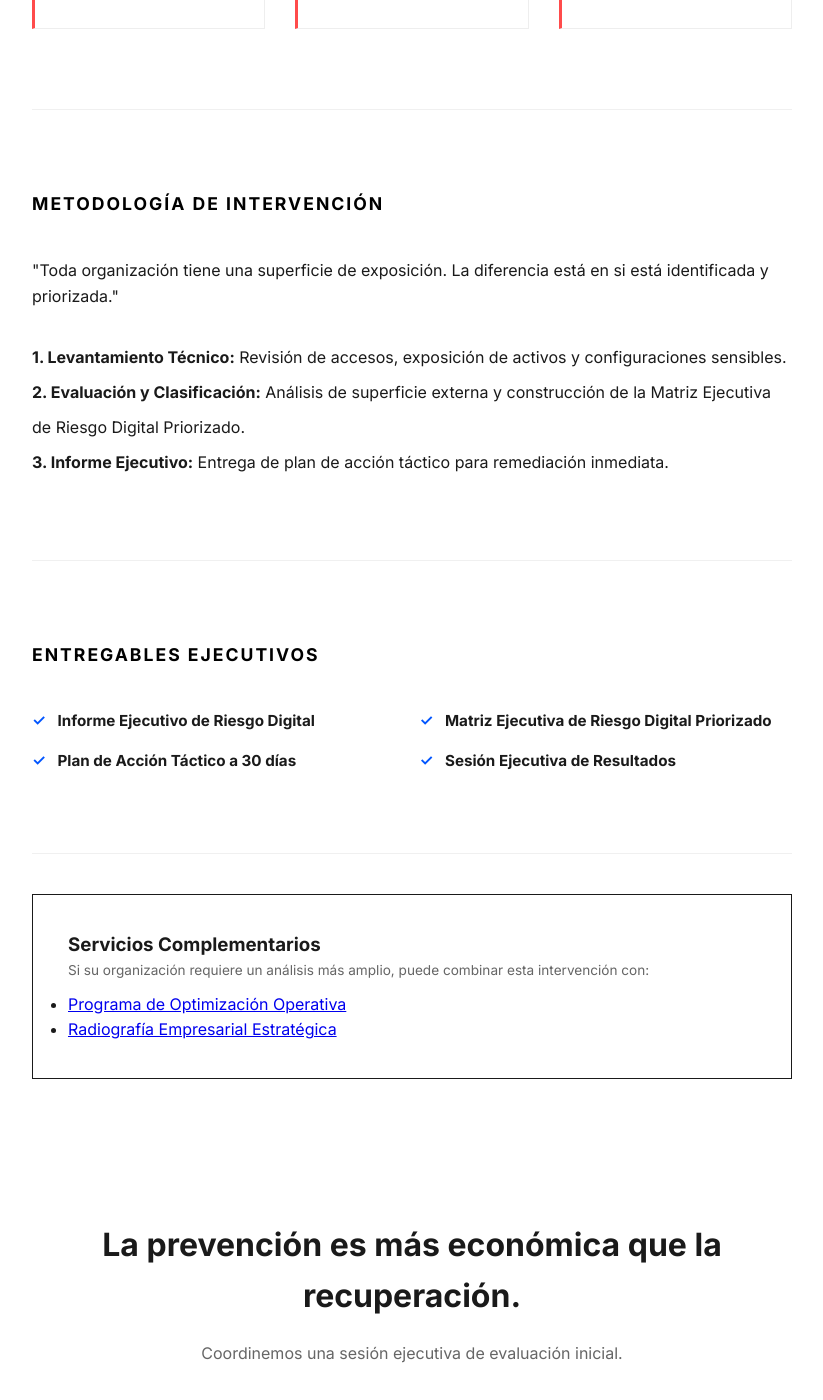
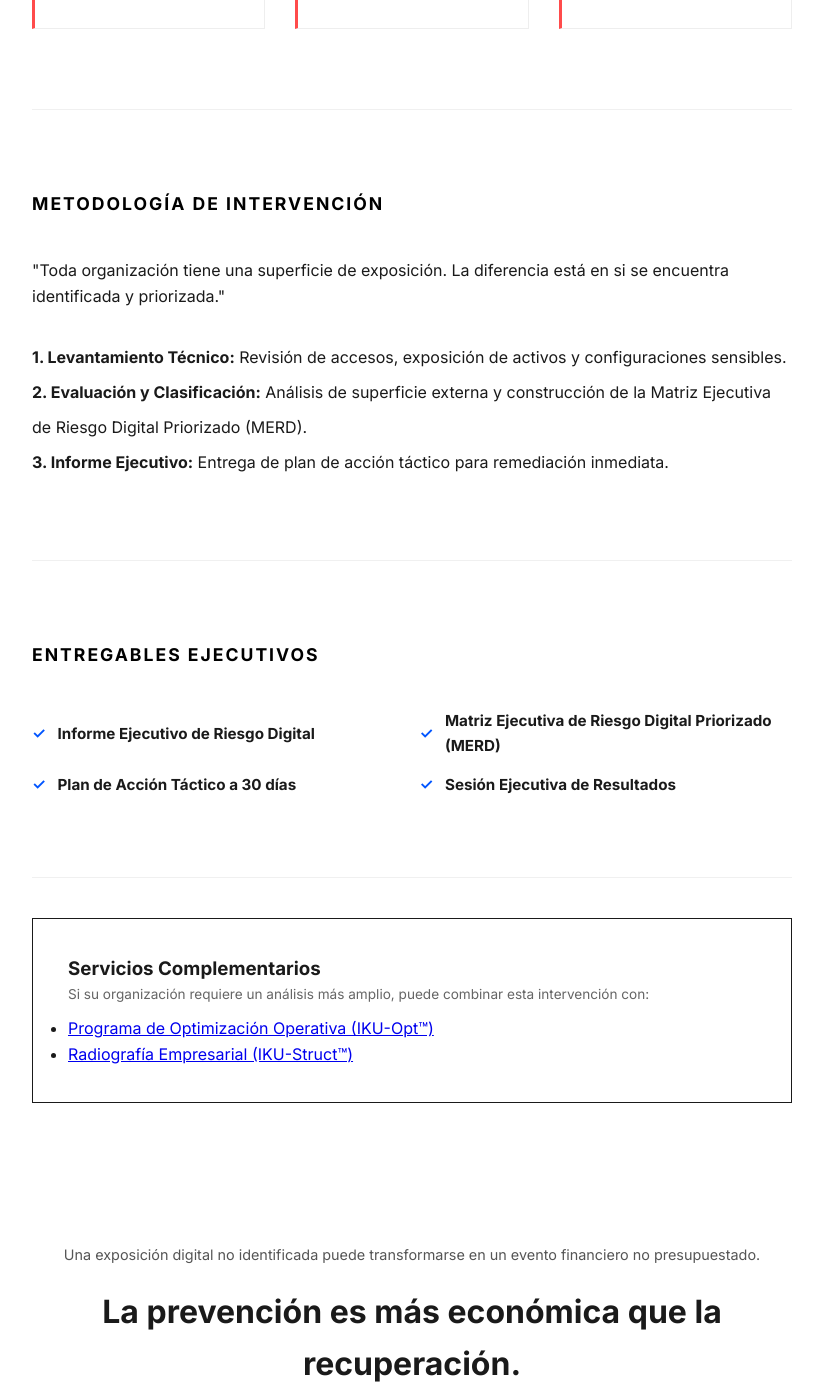
Before and after one commit to IKUBERT/ikubert.github.io, a Jekyll site: the page built from servicios/diagnostico-digital.html, in a window 1280 px wide and 1400 px high, scrolled down 1173 px. Shown: the whole window, without its empty margins (228-1051 px from the left). Built offline with Jekyll 4.4.1, drawn with Linux system fonts in a browser that asks for light colours; some of the changed text lies outside the part shown.

Commit message:
Revise content and structure in diagnostico-digital.html

```diff
--- a/servicios/diagnostico-digital.html
+++ b/servicios/diagnostico-digital.html
@@ -2,61 +2,147 @@
 layout: default
 title: Diagnóstico Inicial de Riesgo Digital | IKUBERT
 ---
+
 <div class="landing-container">
+
     <section class="hero-l">
         <span class="auth-line">Evaluación Estratégica de Riesgo Digital</span>
         <span class="framework-tag" style="color: #0055ff;">Framework IKU-Risk™</span>
-        <p style="font-size:0.75rem; color:#888; margin-bottom:15px; font-weight:600;">Modelo de evaluación estructurada de superficie de exposición empresarial.</p>
+        <p style="font-size:0.75rem; color:#888; margin-bottom:15px; font-weight:600;">
+            Metodología estructurada para identificación y priorización de exposición digital empresarial.
+        </p>
+
         <h1>¿Está realmente protegida su empresa frente a un incidente digital?</h1>
-        <p>Un incidente digital puede interrumpir contratos, bloquear facturación y comprometer información crítica.</p>
-        <span class="meta-hero"><strong>Duración estimada:</strong> 10 días | <strong>Enfoque:</strong> Identificación y Priorización</span>
-        <p style="font-size:0.75rem; color:#777; margin-top:10px;">El plazo puede ajustarse según complejidad y alcance validado en sesión inicial.</p>
-        <a href="{{ site.baseurl }}/contacto" class="btn-main" style="margin-top:40px;">Solicitar Evaluación Inicial</a>
+
+        <p>
+            Un incidente digital puede interrumpir contratos vigentes, bloquear la facturación y comprometer información estratégica.
+        </p>
+
+        <span class="meta-hero">
+            <strong>Duración estimada:</strong> 10 días |
+            <strong>Enfoque:</strong> Identificación, Clasificación y Priorización de Riesgo
+        </span>
+
+        <p style="font-size:0.75rem; color:#777; margin-top:10px;">
+            El plazo puede ajustarse según complejidad y alcance validado en sesión inicial.
+        </p>
+
+        <a href="{{ site.baseurl }}/contacto" class="btn-main" style="margin-top:40px;">
+            Solicitar Evaluación Inicial
+        </a>
     </section>
+
 
     <section class="section-l">
         <h2>Superficie Actual de Riesgo</h2>
-        <p style="color:#666; font-style:italic; margin-bottom:30px;">La mayoría de las organizaciones medianas presentan exposición digital sin clasificación estratégica.</p>
+
+        <p style="color:#666; font-style:italic; margin-bottom:30px;">
+            En múltiples organizaciones medianas, la exposición digital existe, pero no está clasificada estratégicamente.
+        </p>
+
         <div class="problem-box">
-            <div class="p-item" style="border-left-color: #ff4b4b;"><h4>Accesos Críticos</h4><p>Identidades manejadas sin protocolos de revocación o auditoría formal.</p></div>
-            <div class="p-item" style="border-left-color: #ff4b4b;"><h4>Servicios Expuestos</h4><p>Puertas digitales abiertas innecesariamente hacia la red pública.</p></div>
-            <div class="p-item" style="border-left-color: #ff4b4b;"><h4>Falta de Priorización</h4><p>Ausencia de una matriz que defina qué proteger primero según impacto operativo.</p></div>
+            <div class="p-item" style="border-left-color: #ff4b4b;">
+                <h4>Accesos Críticos</h4>
+                <p>Identidades manejadas sin protocolos de revocación o auditoría formal.</p>
+            </div>
+
+            <div class="p-item" style="border-left-color: #ff4b4b;">
+                <h4>Servicios Expuestos</h4>
+                <p>Puertas digitales abiertas innecesariamente hacia la red pública.</p>
+            </div>
+
+            <div class="p-item" style="border-left-color: #ff4b4b;">
+                <h4>Falta de Priorización</h4>
+                <p>Ausencia de una matriz que defina qué proteger primero según impacto operativo.</p>
+            </div>
         </div>
     </section>
 
+
     <section class="section-l">
         <h2>Metodología de Intervención</h2>
-        <p style="margin-bottom:30px;">"Toda organización tiene una superficie de exposición. La diferencia está en si está identificada y priorizada."</p>
+
+        <p style="margin-bottom:30px;">
+            "Toda organización tiene una superficie de exposición. La diferencia está en si se encuentra identificada y priorizada."
+        </p>
+
         <ul style="list-style:none; padding:0; line-height:2.2;">
-            <li><strong>1. Levantamiento Técnico:</strong> Revisión de accesos, exposición de activos y configuraciones sensibles.</li>
-            <li><strong>2. Evaluación y Clasificación:</strong> Análisis de superficie externa y construcción de la Matriz Ejecutiva de Riesgo Digital Priorizado.</li>
-            <li><strong>3. Informe Ejecutivo:</strong> Entrega de plan de acción táctico para remediación inmediata.</li>
+            <li>
+                <strong>1. Levantamiento Técnico:</strong>
+                Revisión de accesos, exposición de activos y configuraciones sensibles.
+            </li>
+
+            <li>
+                <strong>2. Evaluación y Clasificación:</strong>
+                Análisis de superficie externa y construcción de la
+                Matriz Ejecutiva de Riesgo Digital Priorizado (MERD).
+            </li>
+
+            <li>
+                <strong>3. Informe Ejecutivo:</strong>
+                Entrega de plan de acción táctico para remediación inmediata.
+            </li>
         </ul>
     </section>
 
+
     <section class="section-l">
         <h2>Entregables Ejecutivos</h2>
+
         <div class="check-list">
             <div class="check-item">Informe Ejecutivo de Riesgo Digital</div>
-            <div class="check-item">Matriz Ejecutiva de Riesgo Digital Priorizado</div>
+            <div class="check-item">Matriz Ejecutiva de Riesgo Digital Priorizado (MERD)</div>
             <div class="check-item">Plan de Acción Táctico a 30 días</div>
             <div class="check-item">Sesión Ejecutiva de Resultados</div>
         </div>
     </section>
 
+
     <div class="complementary-box">
         <h3>Servicios Complementarios</h3>
-        <p style="font-size:0.85rem; color:#666; margin-bottom: 10px;">Si su organización requiere un análisis más amplio, puede combinar esta intervención con:</p>
+
+        <p style="font-size:0.85rem; color:#666; margin-bottom:10px;">
+            Si su organización requiere un análisis más amplio, puede combinar esta intervención con:
+        </p>
+
         <ul>
-            <li> <a href="{{ site.baseurl }}/servicios/optimizacion-operativa">Programa de Optimización Operativa</a></li>
-            <li> <a href="{{ site.baseurl }}/servicios/radiografia-empresarial">Radiografía Empresarial Estratégica</a></li>
+            <li>
+                <a href="{{ site.baseurl }}/servicios/optimizacion-operativa">
+                    Programa de Optimización Operativa (IKU-Opt™)
+                </a>
+            </li>
+
+            <li>
+                <a href="{{ site.baseurl }}/servicios/radiografia-empresarial">
+                    Radiografía Empresarial (IKU-Struct™)
+                </a>
+            </li>
         </ul>
     </div>
 
+
     <section style="text-align: center; padding: 100px 0;">
-        <h2 style="font-size: 2rem; margin-bottom: 20px;">La prevención es más económica que la recuperación.</h2>
-        <p style="color: #666; margin-bottom: 40px;">Coordinemos una sesión ejecutiva de evaluación inicial.</p>
-        <a href="{{ site.baseurl }}/contacto" class="btn-main">Agendar Sesión Ejecutiva</a>
-        <p style="font-size: 0.65rem; text-transform: uppercase; letter-spacing: 1px; margin-top: 30px; color: #aaa;">Servicios ejecutados bajo metodología propietaria IKUBERT™</p>
+
+        <p style="font-size:0.9rem; color:#555; margin-bottom:20px;">
+            Una exposición digital no identificada puede transformarse en un evento financiero no presupuestado.
+        </p>
+
+        <h2 style="font-size: 2rem; margin-bottom: 20px;">
+            La prevención es más económica que la recuperación.
+        </h2>
+
+        <p style="color: #666; margin-bottom: 40px;">
+            Coordinemos una sesión ejecutiva de evaluación inicial.
+        </p>
+
+        <a href="{{ site.baseurl }}/contacto" class="btn-main">
+            Agendar Sesión Ejecutiva
+        </a>
+
+        <p style="font-size: 0.65rem; text-transform: uppercase; letter-spacing: 1px; margin-top: 30px; color: #aaa;">
+            Servicios ejecutados bajo metodología propietaria IKUBERT™
+        </p>
+
     </section>
+
 </div>
```
